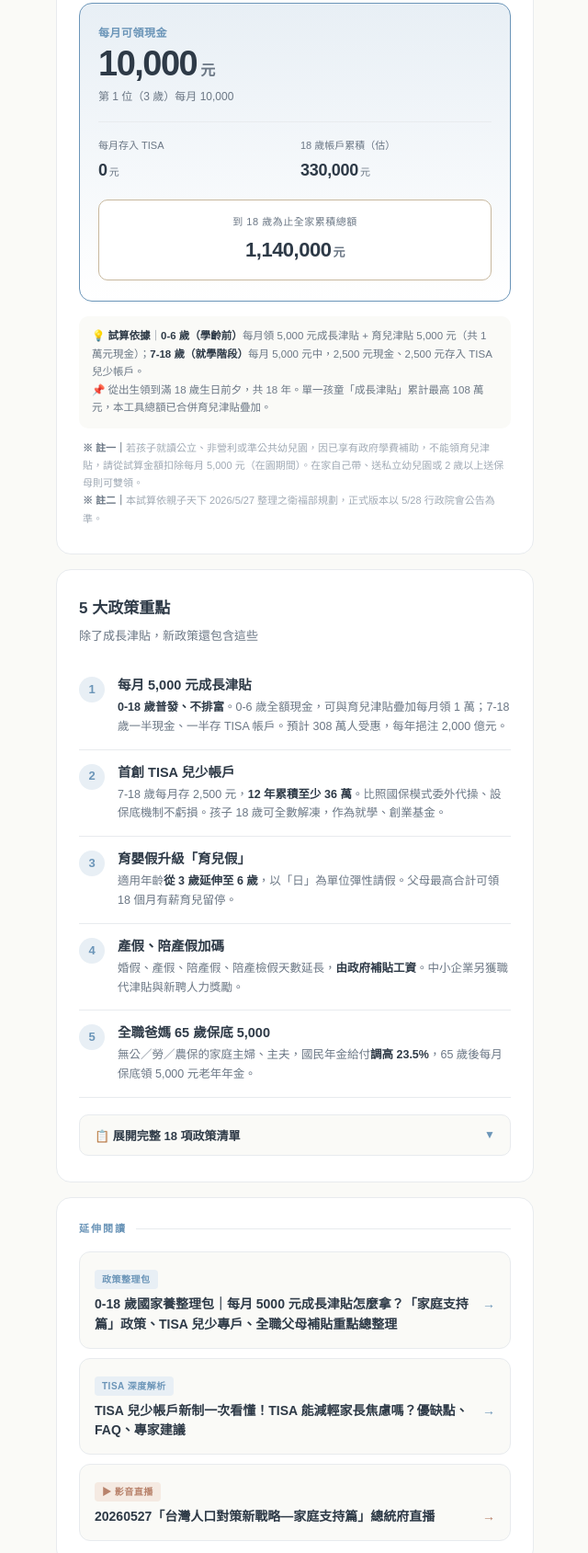
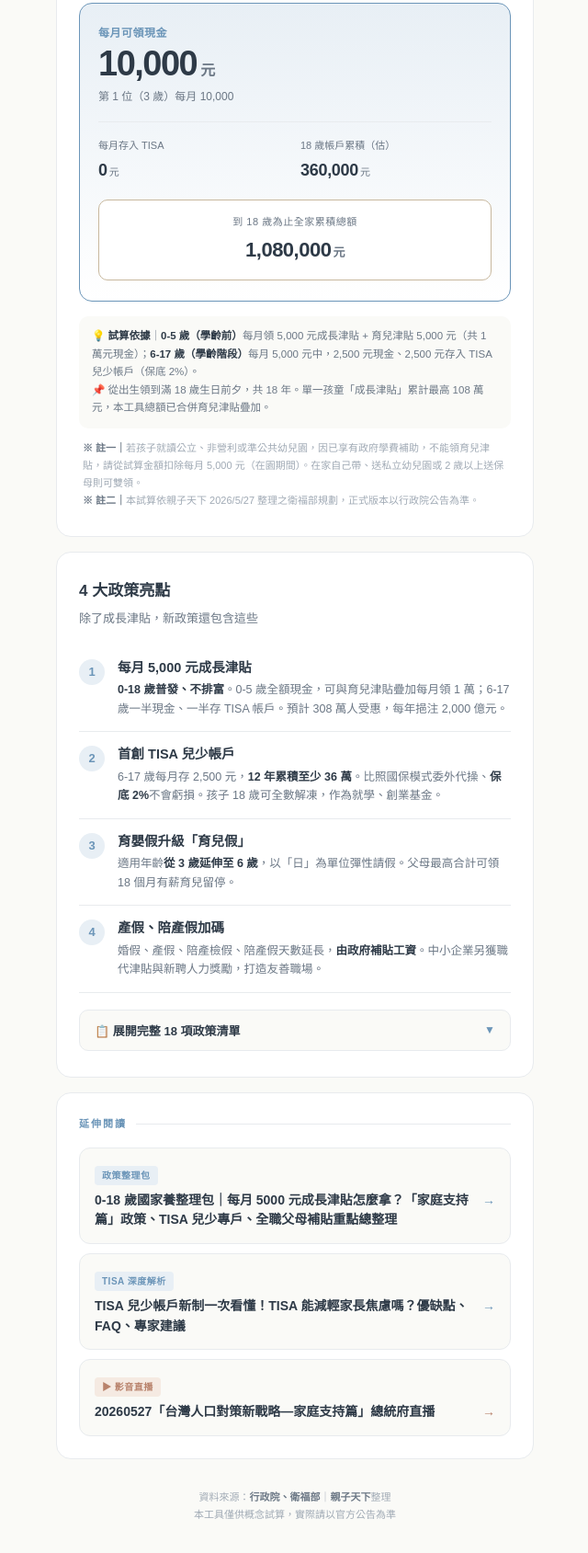
Before and after one commit to mimichincoco2626/money, a plain HTML site: page index.html in a window 1280 px wide. Shown: the part 441-2130 px from the top of the page at 92% size, without its empty margins (319-959 px from the left). Drawn offline with Linux system fonts and the light colour scheme.

Commit message:
Update index.html

```diff
--- a/index.html
+++ b/index.html
@@ -307,7 +307,6 @@
     font-weight: 600;
   }
 
-  /* ---------- Policy Highlights ---------- */
   .policy-card {
     background: var(--card);
     border: 1px solid var(--line);
@@ -386,7 +385,6 @@
     font-weight: 600;
   }
 
-  /* ---------- Collapsible Full List ---------- */
   .full-list-toggle {
     margin-top: 18px;
     background: var(--bg);
@@ -430,7 +428,7 @@
   }
 
   .full-list.open {
-    max-height: 1500px;
+    max-height: 1800px;
   }
 
   .full-list-inner {
@@ -480,7 +478,6 @@
     border-radius: 50%;
   }
 
-  /* ---------- Related Reading ---------- */
   .related {
     background: var(--card);
     border: 1px solid var(--line);
@@ -618,7 +615,6 @@
     <p class="subtitle">輸入孩子年齡，30 秒看懂</p>
   </div>
 
-  <!-- 試算工具 -->
   <div class="card">
     <h2 class="section-title">家裡有幾位寶貝？</h2>
     <p class="section-sub">最多 3 位 ‧ 年齡 0-17 歲（滿 18 即不再發放）</p>
@@ -650,20 +646,19 @@
     </div>
 
     <div class="note">
-      💡 <strong>試算依據</strong>｜<strong>0-6 歲（學齡前）</strong>每月領 5,000 元成長津貼 + 育兒津貼 5,000 元（共 1 萬元現金）；<strong>7-18 歲（就學階段）</strong>每月 5,000 元中，2,500 元現金、2,500 元存入 TISA 兒少帳戶。<br>
+      💡 <strong>試算依據</strong>｜<strong>0-5 歲（學齡前）</strong>每月領 5,000 元成長津貼 + 育兒津貼 5,000 元（共 1 萬元現金）；<strong>6-17 歲（學齡階段）</strong>每月 5,000 元中，2,500 元現金、2,500 元存入 TISA 兒少帳戶（保底 2%）。<br>
       📌 從出生領到滿 18 歲生日前夕，共 18 年。單一孩童「成長津貼」累計最高 108 萬元，本工具總額已合併育兒津貼疊加。
     </div>
 
     <div class="footnote">
       <strong>※ 註一｜</strong>若孩子就讀公立、非營利或準公共幼兒園，因已享有政府學費補助，不能領育兒津貼，請從試算金額扣除每月 5,000 元（在園期間）。在家自己帶、送私立幼兒園或 2 歲以上送保母則可雙領。<br>
-      <strong>※ 註二｜</strong>本試算依親子天下 2026/5/27 整理之衛福部規劃，正式版本以 5/28 行政院會公告為準。
+      <strong>※ 註二｜</strong>本試算依親子天下 2026/5/27 整理之衛福部規劃，正式版本以行政院公告為準。
     </div>
   </div>
 
-  <!-- 政策重點 -->
   <div class="policy-card">
     <div class="policy-header">
-      <h2>5 大政策重點</h2>
+      <h2>4 大政策亮點</h2>
       <p>除了成長津貼，新政策還包含這些</p>
     </div>
 
@@ -672,7 +667,7 @@
       <div class="policy-content">
         <div class="policy-name">每月 5,000 元成長津貼</div>
         <div class="policy-desc">
-          <strong>0-18 歲普發、不排富</strong>。0-6 歲全額現金，可與育兒津貼疊加每月領 1 萬；7-18 歲一半現金、一半存 TISA 帳戶。預計 308 萬人受惠，每年挹注 2,000 億元。
+          <strong>0-18 歲普發、不排富</strong>。0-5 歲全額現金，可與育兒津貼疊加每月領 1 萬；6-17 歲一半現金、一半存 TISA 帳戶。預計 308 萬人受惠，每年挹注 2,000 億元。
         </div>
       </div>
     </div>
@@ -682,7 +677,7 @@
       <div class="policy-content">
         <div class="policy-name">首創 TISA 兒少帳戶</div>
         <div class="policy-desc">
-          7-18 歲每月存 2,500 元，<strong>12 年累積至少 36 萬</strong>。比照國保模式委外代操、設保底機制不虧損。孩子 18 歲可全數解凍，作為就學、創業基金。
+          6-17 歲每月存 2,500 元，<strong>12 年累積至少 36 萬</strong>。比照國保模式委外代操、<strong>保底 2%</strong>不會虧損。孩子 18 歲可全數解凍，作為就學、創業基金。
         </div>
       </div>
     </div>
@@ -702,22 +697,11 @@
       <div class="policy-content">
         <div class="policy-name">產假、陪產假加碼</div>
         <div class="policy-desc">
-          婚假、產假、陪產假、陪產檢假天數延長，<strong>由政府補貼工資</strong>。中小企業另獲職代津貼與新聘人力獎勵。
+          婚假、產假、陪產檢假、陪產假天數延長，<strong>由政府補貼工資</strong>。中小企業另獲職代津貼與新聘人力獎勵，打造友善職場。
         </div>
       </div>
     </div>
 
-    <div class="policy-item">
-      <div class="policy-num">5</div>
-      <div class="policy-content">
-        <div class="policy-name">全職爸媽 65 歲保底 5,000</div>
-        <div class="policy-desc">
-          無公／勞／農保的家庭主婦、主夫，國民年金給付<strong>調高 23.5%</strong>，65 歲後每月保底領 5,000 元老年年金。
-        </div>
-      </div>
-    </div>
-
-    <!-- 摺疊式完整 18 項 -->
     <button class="full-list-toggle" id="full-list-toggle">
       <span class="full-list-toggle-text">📋 展開完整 18 項政策清單</span>
       <span class="full-list-toggle-icon">▼</span>
@@ -730,10 +714,10 @@
           <div class="full-list-section-title">💰 經濟支持</div>
           <div class="full-list-items">
             <div class="full-list-item">0-18 歲成長津貼每月 5,000 元</div>
-            <div class="full-list-item">一比一提撥弱勢兒少存款加倍</div>
-            <div class="full-list-item">生育給付補足 10 萬</div>
-            <div class="full-list-item">0-2 歲托育補助依胎次再提高</div>
-            <div class="full-list-item">2-6 歲平價教保、育兒津貼持續加碼</div>
+            <div class="full-list-item">鼓勵弱勢兒少存款，一比一提撥</div>
+            <div class="full-list-item">生育給付 10 萬元</div>
+            <div class="full-list-item">持續 0-2 歲托育補助</div>
+            <div class="full-list-item">持續 2-6 歲平價教保、育兒津貼</div>
           </div>
         </div>
 
@@ -741,7 +725,7 @@
           <div class="full-list-section-title">🤰 生育養育</div>
           <div class="full-list-items">
             <div class="full-list-item">擴大人工生殖補助，愈早使用加碼愈多</div>
-            <div class="full-list-item">兒童醫療保健升級</div>
+            <div class="full-list-item">兒童醫療保健升級，預防保健補助增加</div>
             <div class="full-list-item">公托公幼持續布建，擴大平價幼保量能</div>
             <div class="full-list-item">企業托育支出減稅</div>
           </div>
@@ -750,19 +734,19 @@
         <div class="full-list-section">
           <div class="full-list-section-title">🎓 教育學貸</div>
           <div class="full-list-items">
-            <div class="full-list-item">學貸利息再降 1%、還款展延</div>
-            <div class="full-list-item">青年安心就學三項支持</div>
+            <div class="full-list-item">學貸利息再降 1%、還款期展延</div>
+            <div class="full-list-item">青年安心就學 3 項支持</div>
           </div>
         </div>
 
         <div class="full-list-section">
           <div class="full-list-section-title">💼 友善職場</div>
           <div class="full-list-items">
-            <div class="full-list-item">婚假、產假、陪產假延長，由政府補貼工資</div>
+            <div class="full-list-item">婚假、產假、陪產假延長，政府補貼工資</div>
             <div class="full-list-item">育兒留停加碼！雙親最高 18 個月</div>
             <div class="full-list-item">育嬰假升級育兒假，照顧年齡延至 6 歲</div>
-            <div class="full-list-item">育兒彈性上下班，推「減工時不減薪」</div>
-            <div class="full-list-item">提供「企業職代補助」協助打造友善職場</div>
+            <div class="full-list-item">推育兒彈性上下班、「減工時不減薪」</div>
+            <div class="full-list-item">提供「企業職代補助」、替代人力補助</div>
           </div>
         </div>
 
@@ -770,7 +754,7 @@
           <div class="full-list-section-title">🏡 家庭支持</div>
           <div class="full-list-items">
             <div class="full-list-item">未成年子女免稅額加碼</div>
-            <div class="full-list-item">婚育家庭租補加碼</div>
+            <div class="full-list-item">婚育家庭租補加碼、擴大婚育宅</div>
           </div>
         </div>
 
@@ -778,7 +762,6 @@
     </div>
   </div>
 
-  <!-- 延伸閱讀 -->
   <div class="related">
     <div class="related-header">
       <span class="related-label">延伸閱讀</span>
@@ -818,7 +801,6 @@
 </div>
 
 <script>
-  // ---------- 試算機 ----------
   let children = [{ age: 3 }];
   const MAX_CHILDREN = 3;
   const MAX_AGE = 17;
@@ -873,7 +855,8 @@
       const age = child.age;
       if (age < 0 || age > MAX_AGE) return;
 
-      if (age < 7) {
+      // 6 歲分界：0-5 歲全額現金 1 萬；6-17 歲半現金半 TISA
+      if (age < 6) {
         monthlyCash += 10000;
         breakdown.push(`第 ${i + 1} 位（${age} 歲）每月 10,000`);
       } else {
@@ -882,15 +865,15 @@
         breakdown.push(`第 ${i + 1} 位（${age} 歲）每月 2,500 + TISA 2,500`);
       }
 
-      const yearsUnder7 = Math.max(0, 7 - age);
-      const yearsOver7 = Math.max(0, 18 - Math.max(age, 7));
+      const yearsUnder6 = Math.max(0, 6 - age);
+      const yearsOver6 = Math.max(0, 18 - Math.max(age, 6));
 
-      const cashUnder7 = yearsUnder7 * 12 * 10000;
-      const cashOver7 = yearsOver7 * 12 * 2500;
-      const tisaOver7 = yearsOver7 * 12 * 2500;
+      const cashUnder6 = yearsUnder6 * 12 * 10000;
+      const cashOver6 = yearsOver6 * 12 * 2500;
+      const tisaOver6 = yearsOver6 * 12 * 2500;
 
-      totalTisa += tisaOver7;
-      grandTotal += cashUnder7 + cashOver7 + tisaOver7;
+      totalTisa += tisaOver6;
+      grandTotal += cashUnder6 + cashOver6 + tisaOver6;
     });
 
     document.getElementById('monthly-cash').textContent = monthlyCash.toLocaleString();
@@ -909,7 +892,6 @@
     }
   });
 
-  // ---------- 摺疊式完整 18 項 ----------
   const toggle = document.getElementById('full-list-toggle');
   const fullList = document.getElementById('full-list');
   const toggleText = toggle.querySelector('.full-list-toggle-text');
```
